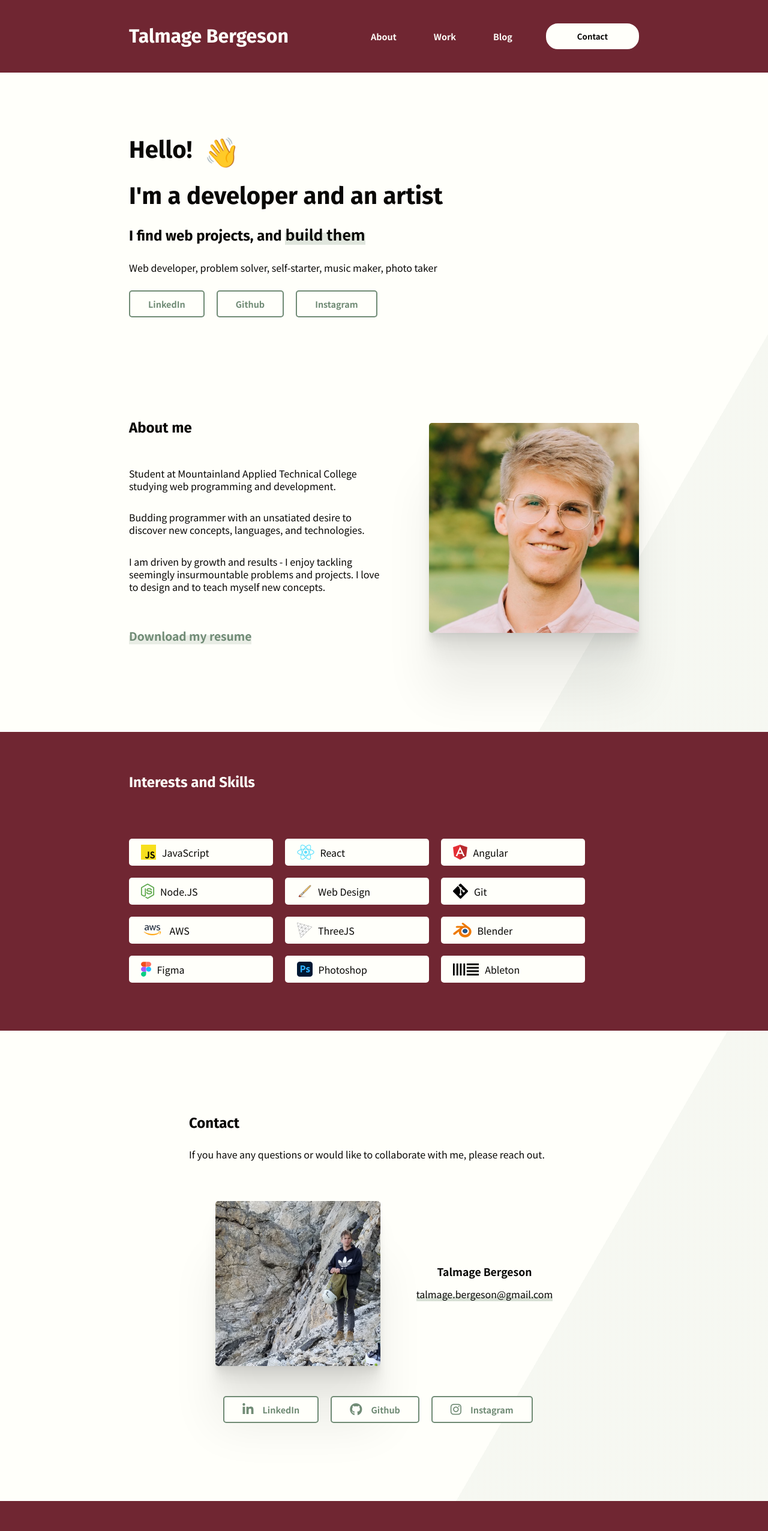
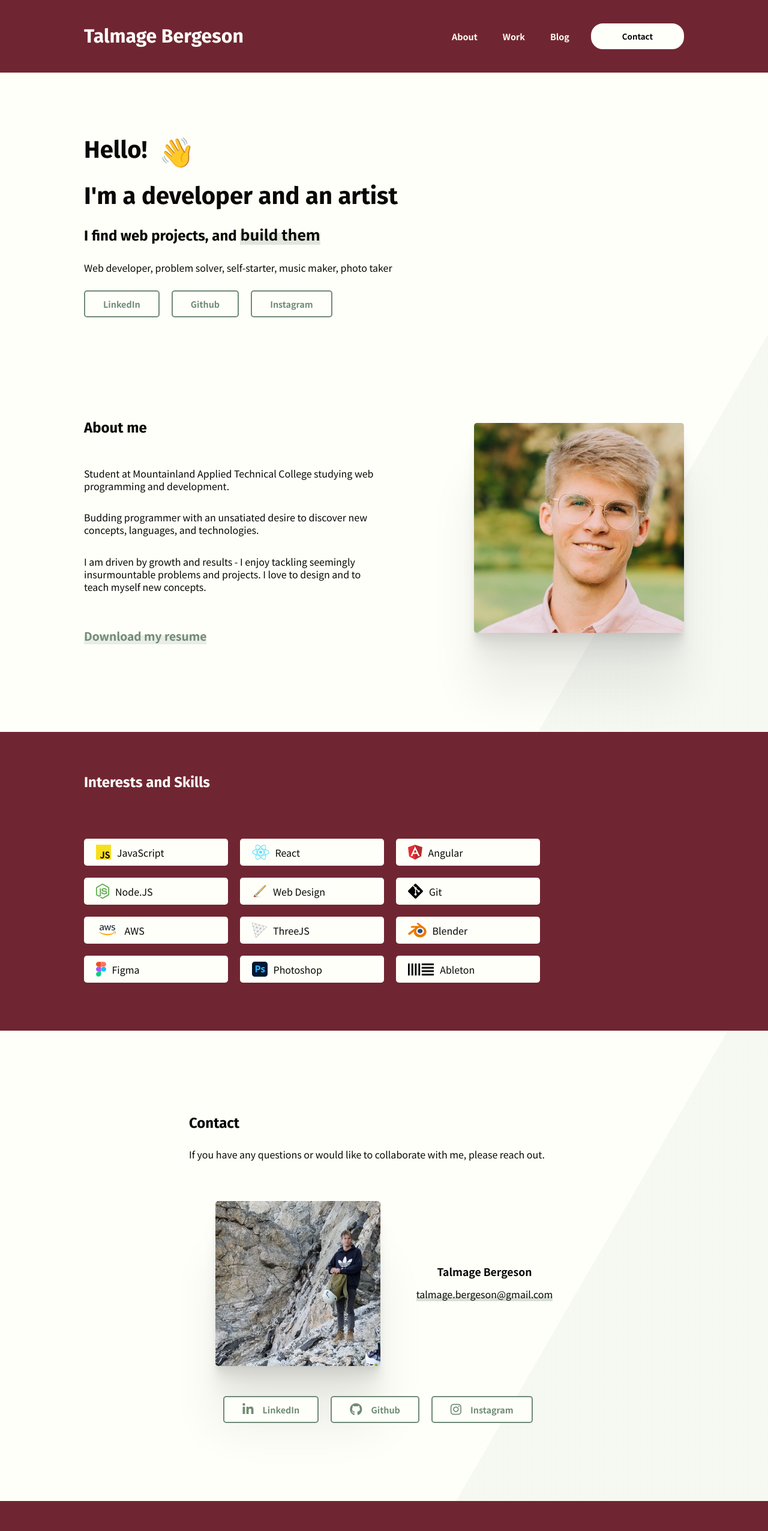
Before and after one commit to talmage89/portfolio, a React (Create React App) app: page / in a window 1280 px wide. Shown: the top 2552 px of the page at 60% size. Built offline with nearby package versions, Linux system fonts and the light colour scheme.

Commit message:
automated Updated Date process

```diff
--- a/package.json
+++ b/package.json
@@ -19,9 +19,10 @@
   },
   "scripts": {
     "start": "react-scripts start",
-    "build": "react-scripts build",
+    "build": "git show -s --format=%ci > src/lastUpdated.txt && react-scripts build",
     "test": "react-scripts test",
-    "eject": "react-scripts eject"
+    "eject": "react-scripts eject",
+    "deploy": "npm build && sudo firebase deploy"
   },
   "eslintConfig": {
     "extends": [
--- a/src/App.js
+++ b/src/App.js
@@ -9,16 +9,16 @@ import { Outlet, useNavigate } from 'react-router-dom';
 // Styles
 import styles from './App.module.css'
 
+// Files
+import lastUpdatedTextFile from './lastUpdated.txt';
 
 export default function App() {
+  // splash animation triggered when element is in view
   const [splash, setSplash] = useState(true);
   const [animateSplash, setAnimateSplash] = useState(false);
-  const navigate = useNavigate();
-
   const { ref, inView } = useInView({
     threshold: .8,
   })
-
   useEffect(() => {
     if (inView) {
       setAnimateSplash(true);
@@ -26,12 +26,31 @@ export default function App() {
     }
   }, [inView])
 
+  // routing
+  const navigate = useNavigate();
+
+  // read date of last git commit to show when source code is updated
+  const [updatedDate, setUpdatedDate] = useState();
+  const months = [
+    'January', 'February', 'March', 'April', 'May', 'June', 'July', 'August', 'September', 'October', 'November', 'December',
+  ]
+  fetch(lastUpdatedTextFile)
+    .then(r => r.text())
+    .then(text => {
+      const fullDate = new Date(text);
+      setUpdatedDate(`${months[fullDate.getMonth()]} ${fullDate.getFullYear()}`);
+    });
+
+  function lastUpdatedDate() {
+
+  }
+
+  // render
   return (
     <div className={styles.app}>
       {splash && <div ref={ref}><Splash shouldAnimate={animateSplash} /></div>}
 
       {!splash && <>
-
         <div className={styles.navbar}>
           <div className={styles.navbarWidthContainer}>
             <h1>Talmage Bergeson</h1>
@@ -39,7 +58,7 @@ export default function App() {
               <button className={styles.navButton} onClick={() => navigate('/')}>About</button>
               <button className={styles.navButton} onClick={() => navigate('/projects')}>Work</button>
               <button className={styles.navButton} onClick={() => navigate('/blog')}>Blog</button>
-              <button className={styles.contactButtonInverse} onClick={() => window.scroll({ top: 4220, behavior: "smooth" })} style={{ margin: "0", textTransform: "capitalize" }}>Contact</button>
+              <button className={styles.contactButtonInverse} onClick={() => navigate('/contact')} style={{ margin: "0", textTransform: "capitalize" }}>Contact</button>
             </span>
           </div>
         </div>
@@ -51,14 +70,12 @@ export default function App() {
         <div className={styles.footer}>
           <h1>Talmage Bergeson</h1>
           <span>
-            <p>Updated Sept 2022</p>
+            {lastUpdatedDate()}
             <p>Source code for this site may be viewed <a href='https://github.com/talmage89/portfolio' target="_blank" rel='noreferrer'>here</a></p>
             <p>Designed and developed by Talmage Bergeson</p>
           </span>
         </div>
-
       </>}
-
     </div>
   )
 }
--- a/src/App.module.css
+++ b/src/App.module.css
@@ -44,7 +44,7 @@ baby powder
   box-sizing: border-box;
 
   width: 100%;
-  max-width: 1050px;
+  max-width: 1200px;
   padding: 20px 100px;
   color: #FFFFFA;
 
@@ -82,7 +82,7 @@ baby powder
   border-radius: 5px;
   font-weight: bold;
   font-size: .9rem;
-  margin-right: 50px;
+  margin-right: 30px;
   position: relative;
 }
 
--- a/src/components/home/Home.js
+++ b/src/components/home/Home.js
@@ -8,7 +8,7 @@ import Contact from '../misc/Contact';
 // Styles
 import styles from './Home.module.css'
 
-// Data and files
+// Files
 import skills from '../../data/skills'
 import aboutPhoto from '../../img/personal/IMG_0543.jpeg';
 import resume from '../../img/personal/Talmage_Bergeson_Resume.pdf'
--- a/src/components/home/Home.module.css
+++ b/src/components/home/Home.module.css
@@ -18,7 +18,7 @@ baby powder
 /* main */
 .home {
     width: 100%;
-    max-width: 1050px;
+    max-width: 1200px;
     min-width: 650px;
 
     height: 100%;
@@ -68,7 +68,7 @@ baby powder
 
 .intro {
     width: 100%;
-    max-width: 1050px;
+    max-width: 1200px;
     min-width: 650px;
     padding: 40px 100px;
     box-sizing: border-box;
@@ -196,7 +196,7 @@ baby powder
 /* about */
 .about {
     width: 100%;
-    max-width: 1050px;
+    max-width: 1200px;
     min-width: 650px;
     box-sizing: border-box;
 
@@ -313,7 +313,7 @@ baby powder
 
 .skillsWidthContainer {
     width: 100%;
-    max-width: 1050px;
+    max-width: 1200px;
     min-width: 650px;
     padding: 0px 100px;
 
@@ -449,7 +449,7 @@ baby powder
 
 .projectsWidthContainer {
     width: 100%;
-    max-width: 1050px;
+    max-width: 1200px;
     min-width: 650px;
     box-sizing: border-box;
 
@@ -499,7 +499,7 @@ baby powder
 }
 
 .contactWidthContainer {
-    max-width: 1050px;
+    max-width: 1200px;
     min-width: 650px;
     padding: 50px 0;
     box-sizing: border-box;
```
Also changed, not shown: src/lastUpdated.txt (added), 1 other file (tests, documents, lock files or other folders).
